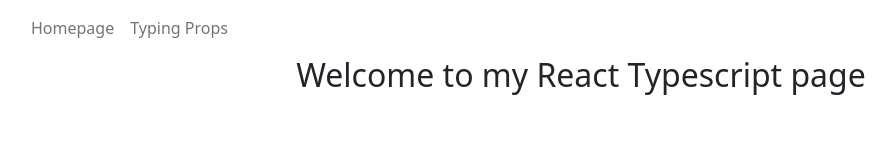
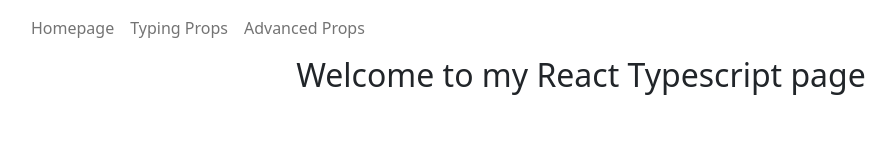
Before and after one commit to HustinKava/react-typescript, a React (Create React App) app: page / in a window 1280 px wide. Shown: the top 160 px of the page, without its empty margins (59-955 px from the left). Built offline with nearby package versions, Linux system fonts and the light colour scheme.

Commit message:
advanced props

```diff
--- a/src/App.tsx
+++ b/src/App.tsx
@@ -3,6 +3,7 @@ import { BrowserRouter, Route, Routes } from "react-router-dom";
 import Navbar from "./navbar/Navbar";
 import Homepage from "./pages/Homepage";
 import TypingProps from "./pages/TypingProps";
+import AdvancedProps from "./pages/AdvancedProps";
 
 function App() {
   return (
@@ -13,6 +14,7 @@ function App() {
           <Route path="/" element={<Homepage />} />
           <Route path="/homepage" element={<Homepage />} />
           <Route path="/typingprops" element={<TypingProps />} />
+          <Route path="/advancedprops" element={<AdvancedProps />} />
         </Routes>
       </BrowserRouter>
     </div>
--- /dev/null
+++ b/src/components/advancedprops/Greet.tsx
@@ -0,0 +1,24 @@
+// We have to define what the prop types are to be able to use them
+type GreetName = {
+  name: string;
+  // The "messageCount" has a "?" next to it to indicate that this is an optional type
+  messageCount?: number;
+  isLoggedIn: boolean;
+};
+
+// Props has to have the value of the "GreetName" variable to be validated and useable
+export const Greet = (props: GreetName) => {
+  // We can destructure the "messageCount" and assign it a default value of 0
+  const { messageCount = 0 } = props;
+  return (
+    <div>
+      {props.isLoggedIn ? (
+        <h2>
+          Welcome {props.name}! You have {messageCount} unread messages
+        </h2>
+      ) : (
+        <h2>Welcome Guest</h2>
+      )}
+    </div>
+  );
+};
--- a/src/components/advancedprops/Heading.tsx
+++ b/src/components/advancedprops/Heading.tsx
@@ -1,3 +1,9 @@
-export const Heading = () => {
-  return <div></div>;
+// Initializing a type that accepts children to be passed through as a string
+// We are passing a string in "AdvancedProps.tsx"
+type HeadingProps = {
+  children: string;
 };
+
+export const Heading = (props: HeadingProps) => {
+  return <h2>{props.children}</h2>;
+};
--- a/src/components/advancedprops/Oscar.tsx
+++ b/src/components/advancedprops/Oscar.tsx
@@ -1,3 +1,10 @@
-export const Oscar = () => {
-  return <div></div>;
+// What is the type of a react component?
+// "React.ReactNode" is a type provided by the react package
+// In "AdvancedProps.tsx" we are rendering the "Heading" component as a child of the "Oscar" component
+type OscarProps = {
+  children: React.ReactNode;
 };
+
+export const Oscar = (props: OscarProps) => {
+  return <div>{props.children}</div>;
+};
--- a/src/components/advancedprops/Status.tsx
+++ b/src/components/advancedprops/Status.tsx
@@ -1,24 +1,22 @@
 // Initializing the value type of the props status
 type StatusProps = {
-  status: string;
+  // status: string;
+  // Having the status set to a string will cause validation issues
+  // We could pass any string and typescript would not recognize that the string is invalid
+  // To fix this, we do the following:
+  status: "loading" | "success" | "error";
 };
 
 export const Status = (props: StatusProps) => {
   let message;
-  // switch (props.status) {
-  //   case props.status === "loading":
-  //     message = "C";
-  //     break;
-  //   case props.status === "success":
-  //     message = "Data fetched successfully!";
-  //     break;
-  //   case props.status === "error":
-  //     message = "Error fetching data";
-  //     break;
-  //   default:
-  //     message = "Loading...";
-  //     break;
-  // }
+
+  if (props.status === "loading") {
+    message = "Loading...";
+  } else if (props.status === "success") {
+    message = "Data fetched successfully!";
+  } else if (props.status === "error") {
+    message = "Error fetching data";
+  }
 
   return (
     <div>
--- a/src/navbar/Navbar.tsx
+++ b/src/navbar/Navbar.tsx
@@ -35,6 +35,18 @@ function Navbar() {
                   Typing Props
                 </Link>
               </li>
+              <li className="nav-item">
+                <Link
+                  to="/advancedprops"
+                  className={
+                    window.location.pathname === "/advancedprops"
+                      ? "nav-link active"
+                      : "nav-link"
+                  }
+                >
+                  Advanced Props
+                </Link>
+              </li>
             </ul>
           </div>
         </div>
--- /dev/null
+++ b/src/pages/AdvancedProps.tsx
@@ -0,0 +1,25 @@
+import { Greet } from "../components/advancedprops/Greet";
+import { Heading } from "../components/advancedprops/Heading";
+import { Oscar } from "../components/advancedprops/Oscar";
+import { Status } from "../components/advancedprops/Status";
+
+function AdvancedProps() {
+  return (
+    <div>
+      <Status status="loading" />
+
+      {/* The "Placeholder Text" value is the children of the "Heading component" */}
+      <Heading>Placeholder Text</Heading>
+      <Oscar>
+        <Heading>Oscar goes to Leonardo Dicpario!</Heading>
+      </Oscar>
+
+      {/* Originally the prop type for the "Greet" component takes in 3 props */}
+      {/* The "name", "messageCount" and "isLoggedIn" */}
+      {/* However we have set the "messageCount" to be optional in the "Greet" component */}
+      <Greet name="Hustin" isLoggedIn={true} />
+    </div>
+  );
+}
+
+export default AdvancedProps;
```
Also changed, not shown: 1 other file (tests, documents, lock files or other folders).
